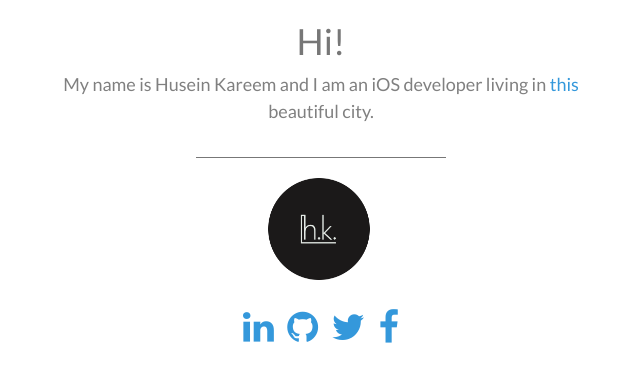
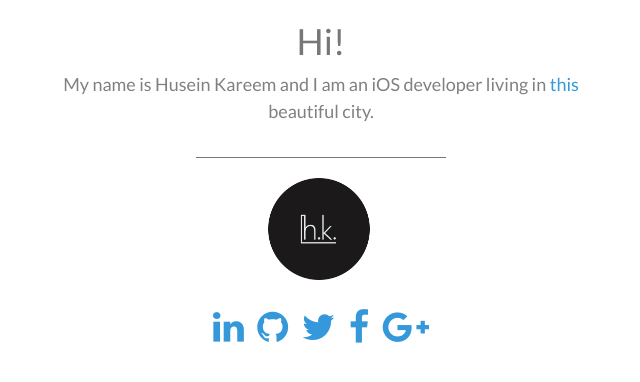
Before and after one commit to the-rezi/rezicom, a plain HTML site: page index.html in a window 1280 px wide. Shown: the whole page, without its empty margins (319-959 px from the left). Drawn offline with nearby package versions, Linux system fonts and the light colour scheme.

Commit message:
add google plus

```diff
--- a/index.html
+++ b/index.html
@@ -51,6 +51,10 @@
                         <span class="fa fa-2x fa-facebook"></span>
                     </a>
                 </li>
+                <li><a href="https://plus.google.com/u/0/113884237765716652880" target="_blank">
+                        <span class="fa fa-2x fa-google-plus"></span>
+                    </a>
+                </li>
             </ul>
         </div>
     </footer>
```
